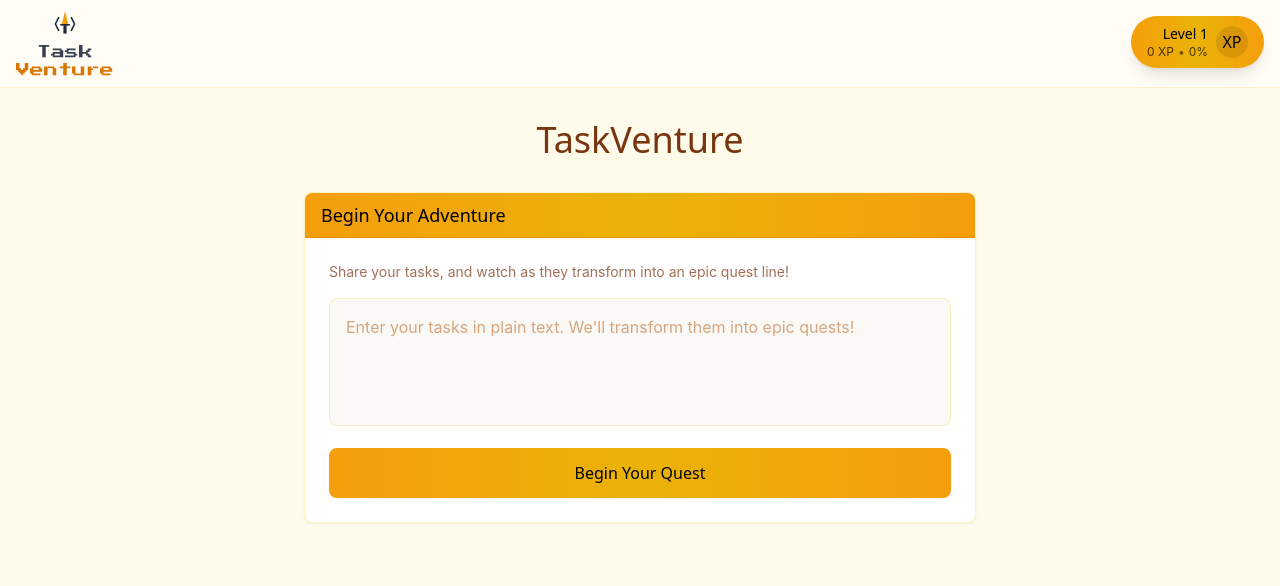
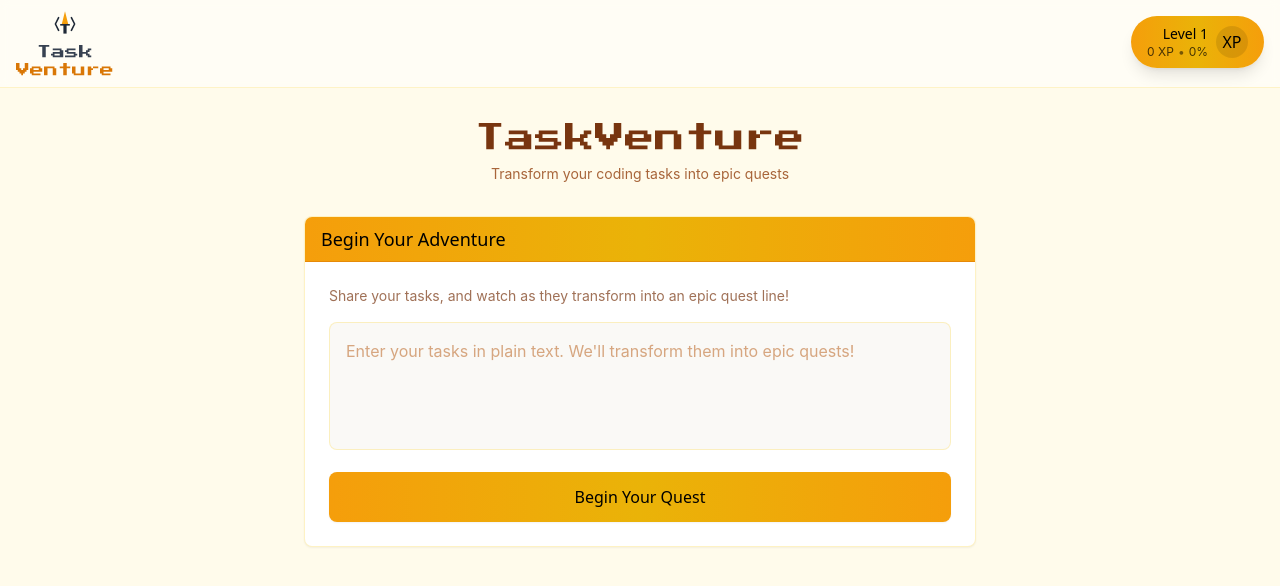
Before and after one commit to devin-liu/taskventure, a React (Vite) app: page / in a window 1280 px wide. Shown: the top 586 px of the page. Built offline with nearby package versions, Linux system fonts and the light colour scheme.

Commit message:
Update main heading to use pixel font
- Change heading font to match logo style
- Add descriptive subtitle
- Adjust spacing and sizing for better readability

```diff
--- a/src/App.tsx
+++ b/src/App.tsx
@@ -122,9 +122,12 @@ export default function App() {
 
         <div className="container mx-auto py-8 px-4">
           <header className="text-center mb-8">
-            <h1 className="text-4xl font-quest text-amber-900 dark:text-amber-400">
+            <h1 className="text-3xl font-pixel text-amber-900 dark:text-amber-400 mb-2">
               TaskVenture
             </h1>
+            <p className="text-sm text-amber-800/80 dark:text-amber-400/80">
+              Transform your coding tasks into epic quests
+            </p>
           </header>
 
           {viewState === 'input' ? (
```
